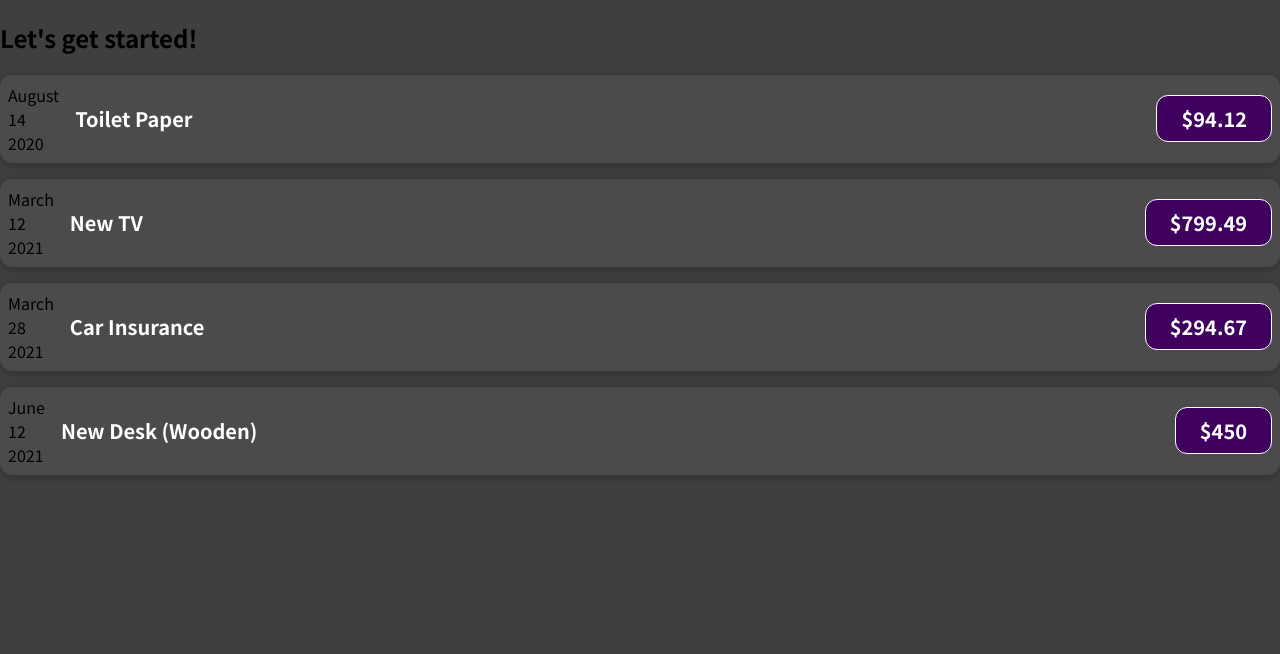
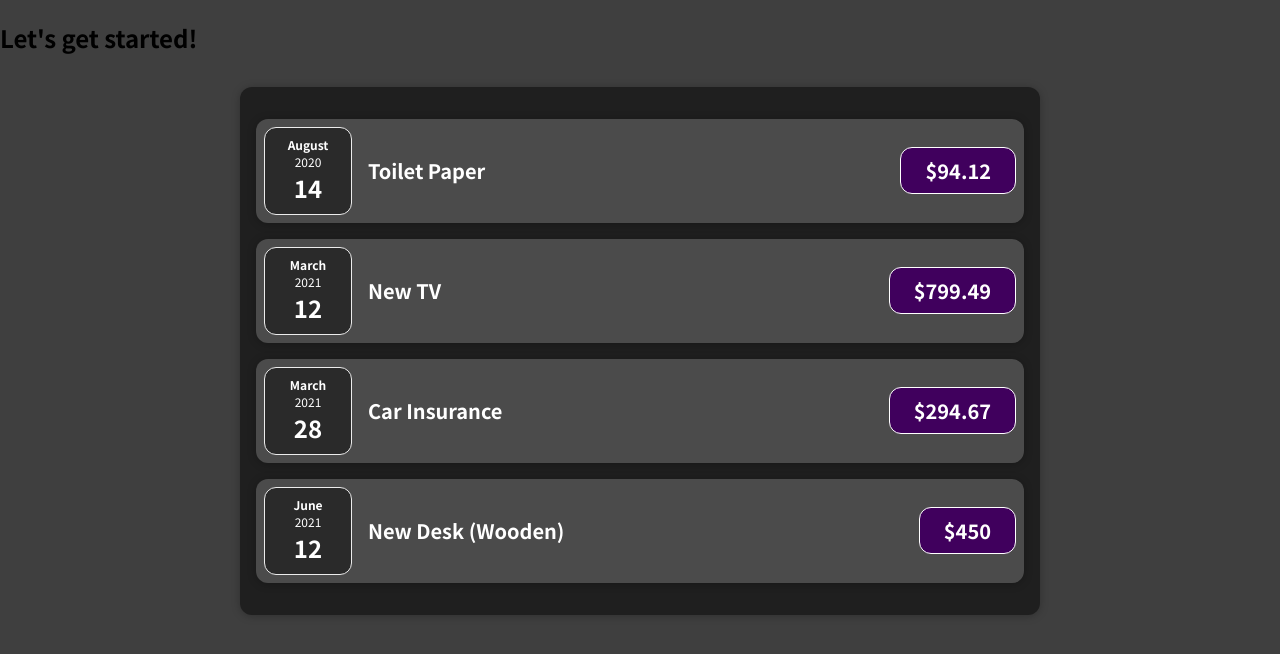
Before and after one commit to pohsienhsu/Expense-Tracker, a React (Create React App) app: page / in a window 1280 px wide. Shown: the top 654 px of the page. Built offline with nearby package versions, Linux system fonts and the light colour scheme.

Commit message:
Create Expense component and Card component to serve as container and default styling

```diff
--- a/src/App.js
+++ b/src/App.js
@@ -1,4 +1,4 @@
-import ExpenseItem from "./components/ExpenseItem";
+import Expenses from "./components/Expenses";
 
 const App = () => {
 
@@ -32,10 +32,7 @@
   return (
     <div>
       <h2>Let's get started!</h2>
-      <ExpenseItem title={expenses[0].title} amount={expenses[0].amount} date={expenses[0].date} />
-      <ExpenseItem title={expenses[1].title} amount={expenses[1].amount} date={expenses[1].date} />
-      <ExpenseItem title={expenses[2].title} amount={expenses[2].amount} date={expenses[2].date} />
-      <ExpenseItem title={expenses[3].title} amount={expenses[3].amount} date={expenses[3].date} />
+      <Expenses items={expenses} />
     </div>
   );
 }
--- /dev/null
+++ b/src/components/Card.css
@@ -0,0 +1,4 @@
+.card {
+  border-radius: 12px;
+  box-shadow: 0 1px 8px rgba(0, 0, 0, 0.25);
+}
--- /dev/null
+++ b/src/components/Card.js
@@ -0,0 +1,12 @@
+import React from 'react';
+import "./Card.css";
+
+const Card = (props) => {
+  const classes = 'card ' + props.className;
+
+  return (
+    <div className={classes}>{props.children}</div>
+  )
+}
+
+export default Card;
--- a/src/components/ExpenseDate.js
+++ b/src/components/ExpenseDate.js
@@ -1,5 +1,6 @@
-const ExpenseDate = (props) => {
+import './ExpenseDate.css';
 
+function ExpenseDate(props) {
   const month = props.date.toLocaleString('en-US', { month: 'long' });
   const day = props.date.toLocaleString('en-US', { day: '2-digit' });
   const year = props.date.getFullYear();
@@ -7,10 +8,10 @@
   return (
     <div className="expense-date">
       <div className="expense-date__month">{month}</div>
+      <div className="expense-date__year">{year}</div>
       <div className="expense-date__day">{day}</div>
-      <div className="expense-date__year">{year}</div>
     </div>
-  )
+  );
 }
 
 export default ExpenseDate;
--- a/src/components/ExpenseItem.css
+++ b/src/components/ExpenseItem.css
@@ -2,10 +2,8 @@
   display: flex;
   justify-content: space-between;
   align-items: center;
-  box-shadow: 0 2px 8px rgba(0, 0, 0, 0.25);
   padding: 0.5rem;
   margin: 1rem 0;
-  border-radius: 12px;
   background-color: #4b4b4b;
 }
 
--- a/src/components/ExpenseItem.js
+++ b/src/components/ExpenseItem.js
@@ -1,17 +1,19 @@
 import React from 'react';
 import ExpenseDate from './ExpenseDate';
-import './ExpenseItem.css';
+import Card from './Card';
+
+import './ExpenseItem.css'
+
 
 const ExpenseItem = (props) => {
-
   return (
-    <div className="expense-item">
+    <Card className="expense-item">
       <ExpenseDate date={props.date} />
       <div className="expense-item__description">
         <h2>{props.title}</h2>
         <div className="expense-item__price">${props.amount}</div>
       </div>
-    </div>
+    </Card>
   )
 }
 
--- /dev/null
+++ b/src/components/Expenses.css
@@ -0,0 +1,7 @@
+.expenses {
+  padding: 1rem;
+  background-color: rgb(31, 31, 31);
+  margin: 2rem auto;
+  width: 50rem;
+  max-width: 95%;
+}
--- /dev/null
+++ b/src/components/Expenses.js
@@ -0,0 +1,18 @@
+import React from 'react'
+import Card from './Card';
+import ExpenseItem from './ExpenseItem';
+
+import "./Expenses.css";
+
+const Expenses = (props) => {
+  return (
+    <Card className="expenses">
+      <ExpenseItem title={props.items[0].title} amount={props.items[0].amount} date={props.items[0].date} />
+      <ExpenseItem title={props.items[1].title} amount={props.items[1].amount} date={props.items[1].date} />
+      <ExpenseItem title={props.items[2].title} amount={props.items[2].amount} date={props.items[2].date} />
+      <ExpenseItem title={props.items[3].title} amount={props.items[3].amount} date={props.items[3].date} />
+    </Card>
+  )
+}
+
+export default Expenses;
```
